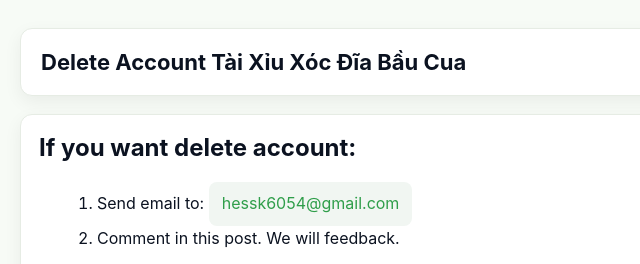
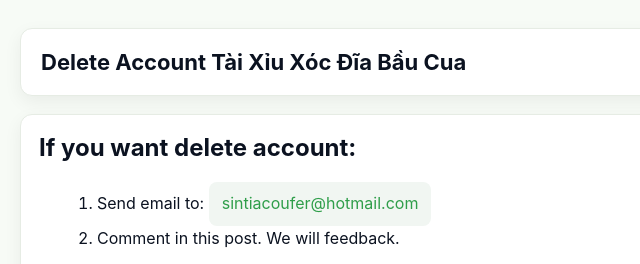
Before and after one commit to happyfamilies/taixiu, a plain HTML site: page index.html in a window 1280 px wide. Shown: the top 264 px of the page, 170-810 px from the left. Drawn offline with Linux system fonts and the light colour scheme.

Commit message:
Update index.html

```diff
--- a/index.html
+++ b/index.html
@@ -43,7 +43,7 @@
       <h2 id="mainTitle" style="margin:0 0 10px 0">If you want delete account:</h2>
       <div class="instructions">
         <ol>
-          <li>Send email to: <a class="mailto" href="mailto:hessk6054@gmail.com?subject=Request%20to%20delete%Tài Xỉu Xóc Đĩa Bầu Cua%20account">hessk6054@gmail.com</a></li>
+          <li>Send email to: <a class="mailto" href="mailto:sintiacoufer@hotmail.com?subject=Request%20to%20delete%Tài Xỉu Xóc Đĩa Bầu Cua%20account">sintiacoufer@hotmail.com</a></li>
           <li>Comment in this post. We will feedback.</li>
         </ol>
       </div>
```
